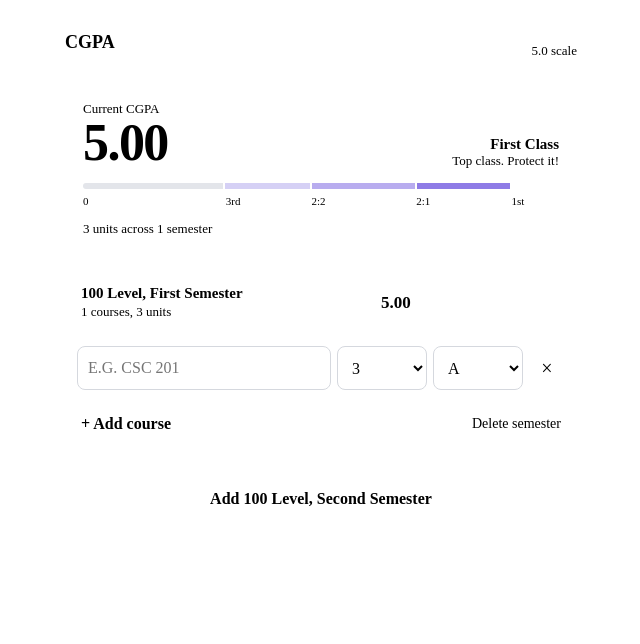
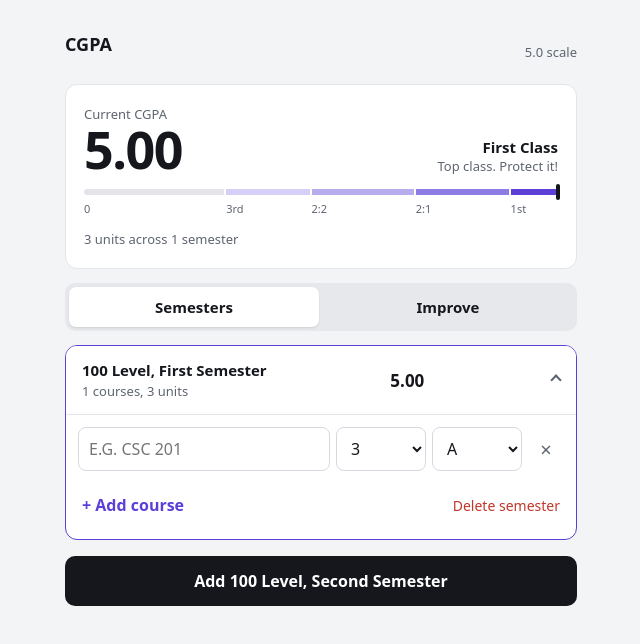
Before and after one commit to nursetiti/cgpa-calculator, a React (Vite) app: page / in a window 1280 px wide. Shown: the top 644 px of the page, without its empty margins (319-959 px from the left). Built offline with nearby package versions, Linux system fonts and the light colour scheme.

Commit message:
Add summary, tabs and target planner

```diff
--- a/src/App.jsx
+++ b/src/App.jsx
@@ -1,6 +1,8 @@
 import { useState } from 'react';
 import SemesterCard from './components/SemesterCard';
 import Summary from './components/Summary';
+import Tabs from './components/Tabs';
+import Improve from './components/Improve';
 
 function semesterName(index) {
   const level = (Math.floor(index / 2) + 1) * 100;
@@ -16,7 +18,7 @@ function App() {
     courses: [{ id: crypto.randomUUID(), code: '', units: 3, grade: 'A' }],
   },
   ]);
-
+  const [tab, setTab] = useState('semesters');
   const [openIndex, setOpenIndex] = useState(0);
 
   // Update: .map() swaps in the changed course
@@ -79,10 +81,10 @@ function App() {
       </header>
 
       <Summary semesters={semesters} />
-
+      <Tabs active={tab} onChange={setTab} />
+      {tab === 'semesters' ? (
         <section className="semesters">
           {semesters.map((semester, index) => (
-
             <SemesterCard
               key={semester.id}
               semester={semester}
@@ -98,6 +100,9 @@ function App() {
             Add {semesterName(semesters.length)}
           </button>
       </section>
+          ) : (
+          <Improve semesters={semesters} />
+          )}
     </main>
   );
 }
--- /dev/null
+++ b/src/components/Improve.jsx
@@ -0,0 +1,11 @@
+import TargetPlanner from './TargetPlanner';
+
+function Improve({ semesters }) {
+  return (
+    <section className="improve" aria-label="Improve">
+      <TargetPlanner semesters={semesters} />
+    </section>
+  );
+}
+
+export default Improve;
--- /dev/null
+++ b/src/components/Tabs.jsx
@@ -0,0 +1,25 @@
+const TABS = [
+  { id: 'semesters', label: 'Semesters' },
+  { id: 'improve', label: 'Improve' },
+];
+
+function Tabs({ active, onChange }) {
+  return (
+    <div className="tabs" role="tablist" aria-label="Sections">
+      {TABS.map((t) => (
+        <button
+          key={t.id}
+          type="button"
+          role="tab"
+          aria-selected={active === t.id}
+          className={active === t.id ? 'tab is-active' : 'tab'}
+          onClick={() => onChange(t.id)}
+        >
+          {t.label}
+        </button>
+      ))}
+    </div>
+  );
+}
+
+export default Tabs;
--- /dev/null
+++ b/src/components/TargetPlanner.jsx
@@ -0,0 +1,89 @@
+import { useState } from 'react';
+import { neededAverage, bestPossible, formatGpa } from '../utils/gpa';
+
+function describe(need) {
+  if (need >= 4.5) return "mostly A's";
+  if (need >= 3.5) return "mostly B's, some A's";
+  if (need >= 2.5) return "mostly C's and B's";
+  return "C's or better";
+}
+
+function TargetPlanner({ semesters }) {
+  const [target, setTarget] = useState('4.50');
+  const [unitsLeft, setUnitsLeft] = useState('100');
+
+  const t = parseFloat(target);
+  const left = parseFloat(unitsLeft);
+  const ready = t > 0 && t <= 5 && left > 0;
+
+  let result = null;
+  if (ready) {
+    const need = neededAverage(semesters, t, left);
+
+    if (need > 5) {
+      result = {
+        tone: 'bad',
+        title: 'Not reachable',
+        text: `Straight A's in ${left} units would give you ${formatGpa(bestPossible(semesters, left))}. Try a lower target.`,
+      };
+    } else if (need <= 0) {
+      result = {
+        tone: 'good',
+        title: "You're there",
+        text: `Pass your remaining courses and you stay above ${formatGpa(t)}.`,
+      };
+    } else {
+      result = {
+        tone: 'accent',
+        title: `${formatGpa(need)} average`,
+        text: `That means ${describe(need)} in your next ${left} units.`,
+      };
+    }
+  }
+
+  return (
+    <div className="card">
+      <h2>What do I need?</h2>
+
+      <div className="field-row">
+        <div className="field">
+          <label htmlFor="target">Target CGPA</label>
+          <input
+            id="target"
+            type="number"
+            inputMode="decimal"
+            min="1"
+            max="5"
+            step="0.01"
+            value={target}
+            onChange={(e) => setTarget(e.target.value)}
+          />
+        </div>
+        <div className="field">
+          <label htmlFor="units-left">Units left</label>
+          <input
+            id="units-left"
+            type="number"
+            inputMode="numeric"
+            min="1"
+            value={unitsLeft}
+            onChange={(e) => setUnitsLeft(e.target.value)}
+          />
+        </div>
+      </div>
+
+      <div className="planner-result">
+        {result ? (
+          <>
+            <p className={`result-title tone-${result.tone}`}>{result.title}</p>
+            <p className="result-text">{result.text}</p>
+          </>
+        ) : (
+          <p className="result-text">Enter a target between 1 and 5, and the units you have left.</p>
+        )}
+      </div>
+    </div>
+  );
+}
+
+export default TargetPlanner;
--- a/src/index.css
+++ b/src/index.css
@@ -1,5 +1,20 @@
+:root {
+  --bg: #F3F4F6;
+  --surface: #FFFFFF;
+  --border: #E3E5EA;
+  --text: #15171C;
+  --muted: #5E6470;
+  --accent: #5B3FD6;
+  --good: #12805C;
+  --warn: #B25E00;
+  --bad: #C2372B;
+}
+
 body {
   margin: 0;
+  background: var(--bg);
+  color: var(--text);
+  font-family: 'Figtree', system-ui, sans-serif;
 }
 
 *,
@@ -302,3 +317,104 @@ select {
     transition: none;
   }
 }
+/* ---------- Tabs ---------- */
+.tabs {
+  display: flex;
+  gap: 4px;
+  background: #E6E8EC;
+  border-radius: 10px;
+  padding: 4px;
+  margin-bottom: 14px;
+}
+
+.tab {
+  flex: 1;
+  height: 40px;
+  border: 0;
+  border-radius: 7px;
+  background: transparent;
+  font-weight: 600;
+  font-size: 15px;
+  cursor: pointer;
+}
+
+.tab.is-active {
+  background: var(--surface);
+  box-shadow: 0 1px 2px rgba(21, 23, 28, 0.12);
+}
+
+/* ---------- Improve ---------- */
+.improve {
+  display: flex;
+  flex-direction: column;
+  gap: 12px;
+}
+
+.card {
+  background: var(--surface);
+  border: 1px solid var(--border);
+  border-radius: 12px;
+  padding: 16px;
+  display: flex;
+  flex-direction: column;
+  gap: 12px;
+}
+
+.card h2 {
+  margin: 0;
+  font-size: 16px;
+  font-weight: 700;
+}
+
+.field-row {
+  display: flex;
+  gap: 10px;
+}
+
+.field {
+  flex: 1;
+  display: flex;
+  flex-direction: column;
+  gap: 4px;
+}
+
+.field label {
+  font-size: 13px;
+  color: var(--muted);
+}
+
+.field input {
+  height: 44px;
+  padding: 0 10px;
+  font-size: 16px;
+  border: 1px solid #D5D8DE;
+  border-radius: 8px;
+  background: var(--surface);
+  font-variant-numeric: tabular-nums;
+}
+
+.planner-result {
+  border-top: 1px solid var(--border);
+  padding-top: 12px;
+}
+
+.planner-result p {
+  margin: 0;
+}
+
+.result-title {
+  font-size: 22px;
+  font-weight: 700;
+  font-variant-numeric: tabular-nums;
+}
+
+.result-text {
+  margin-top: 4px;
+  font-size: 14px;
+  line-height: 1.5;
+  color: #3A3F49;
+}
+
+.tone-good { color: var(--good); }
+.tone-bad { color: var(--bad); }
+.tone-accent { color: var(--accent); }
--- a/src/utils/gpa.js
+++ b/src/utils/gpa.js
@@ -48,3 +48,15 @@ export function nextClass(value) {
 export function formatGpa(value) {
   return value.toFixed(2);
 }
+
+// Average grade points needed in the remaining units to reach a target CGPA
+export function neededAverage(semesters, target, unitsLeft) {
+  const { units, points } = totals(semesters.flatMap((s) => s.courses));
+  return (target * (units + unitsLeft) - points) / unitsLeft;
+}
+
+// The best CGPA possible if every remaining unit gets an A
+export function bestPossible(semesters, unitsLeft) {
+  const { units, points } = totals(semesters.flatMap((s) => s.courses));
+  return (points + 5 * unitsLeft) / (units + unitsLeft);
+}
```
Lines whose indentation alone changed are shown as unchanged.
